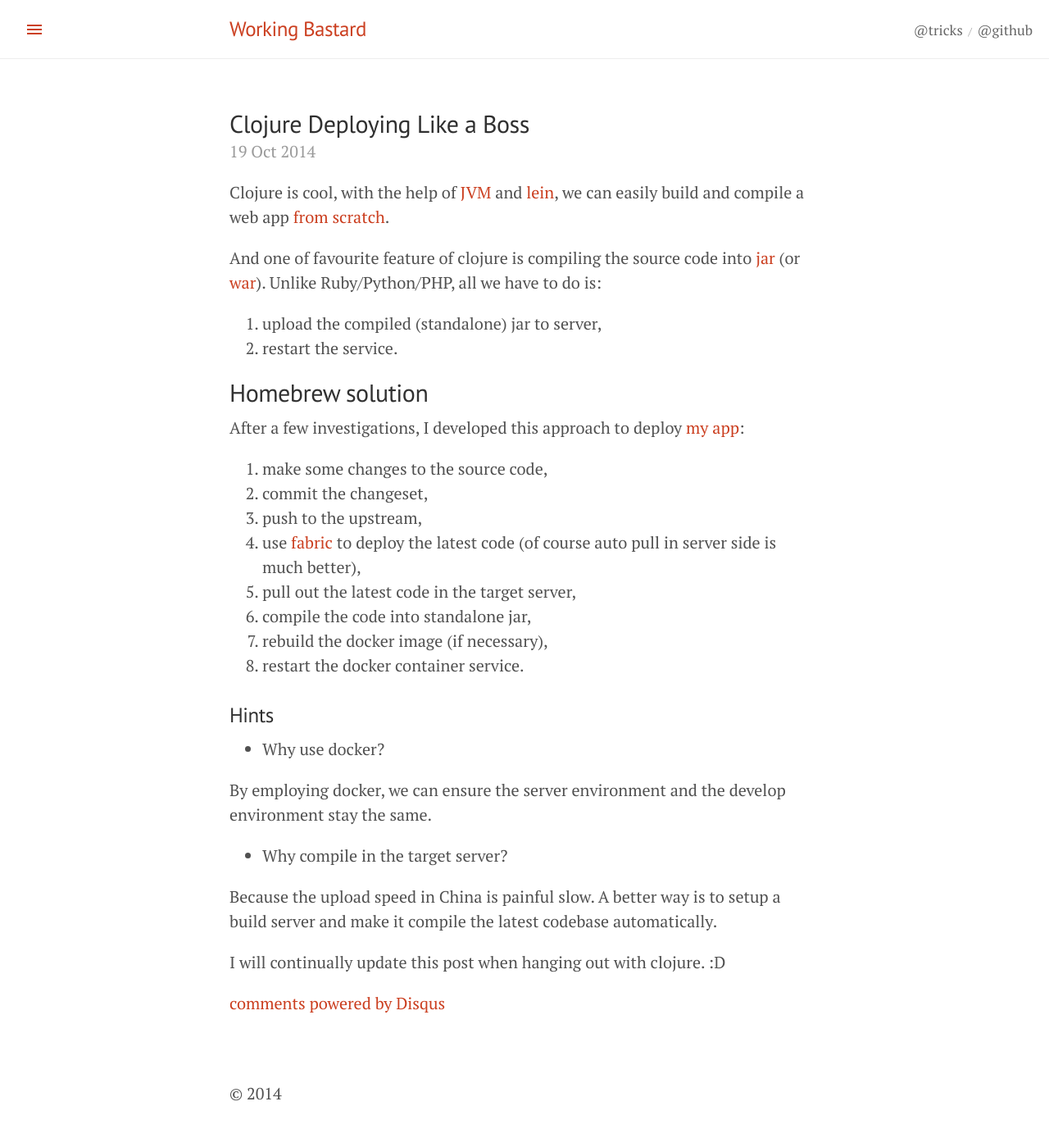
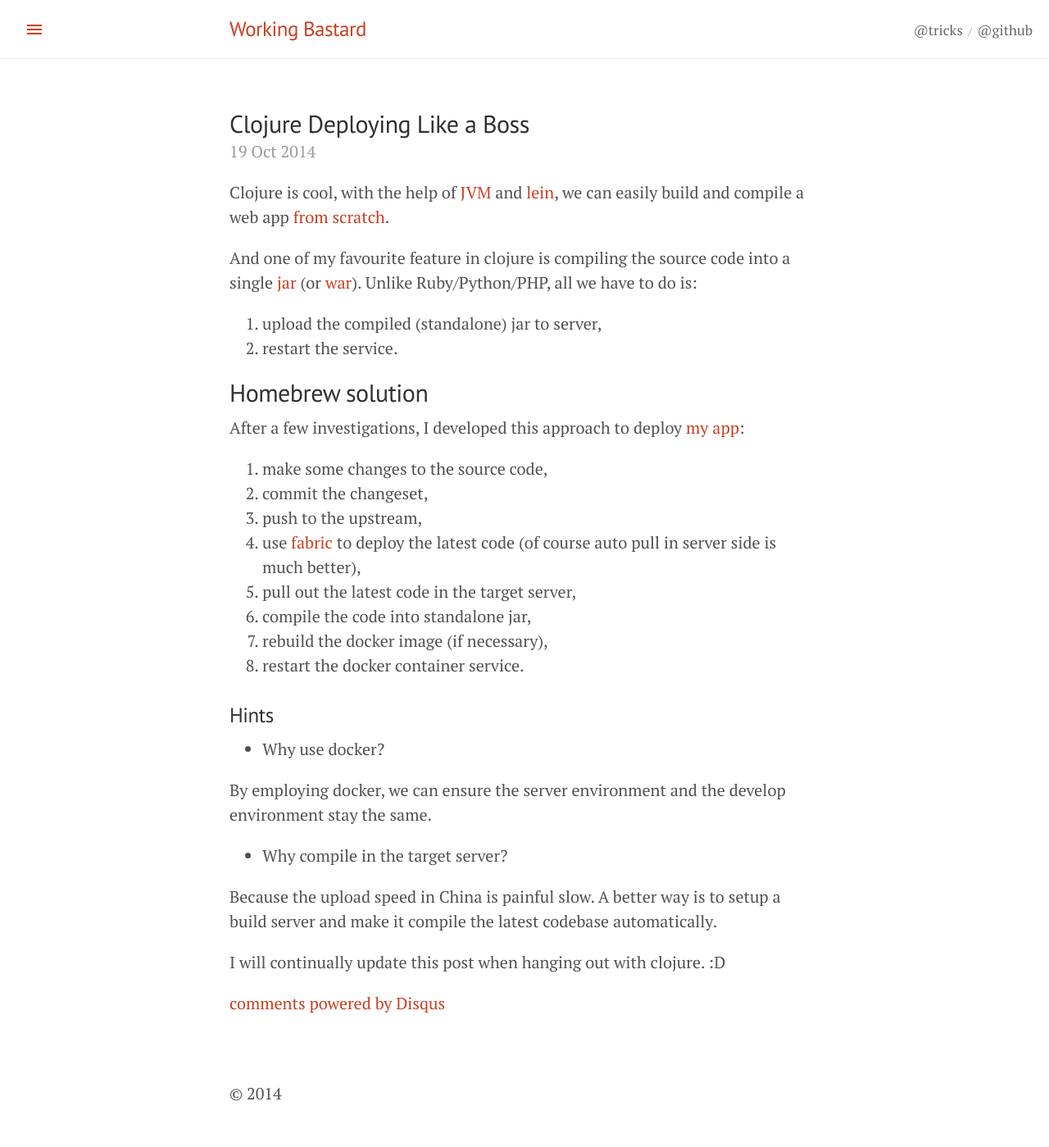
Before and after one commit to bcho/youknowmymind, a Jekyll site: the page built from _posts/2014-10-19-deploy-clojure-web-app.md, in a window 1280 px wide. Shown: the whole page at 82% size. Built offline with Jekyll 4.4.1, drawn with Linux system fonts in a browser that asks for light colours; Markdown is read by kramdown in place of the engine named in the settings; comment, search, counter and statistics services are not loaded.

Commit message:
Improve writing.

```diff
--- a/_posts/2014-10-19-deploy-clojure-web-app.md
+++ b/_posts/2014-10-19-deploy-clojure-web-app.md
@@ -9,8 +9,8 @@ Clojure is cool, with the help of [JVM][jvm_hosted] and [lein][lein],
 we can easily build and compile a web app [from scratch][compojure_usage].
 
 
-And one of favourite feature of clojure is compiling the source code
-into [jar][clojure_compile] (or [war][jar_vs_war]). Unlike Ruby/Python/PHP,
+And one of my favourite feature in clojure is compiling the source code
+into a single [jar][clojure_compile] (or [war][jar_vs_war]). Unlike Ruby/Python/PHP,
 all we have to do is:
 
 1. upload the compiled (standalone) jar to server,
```
